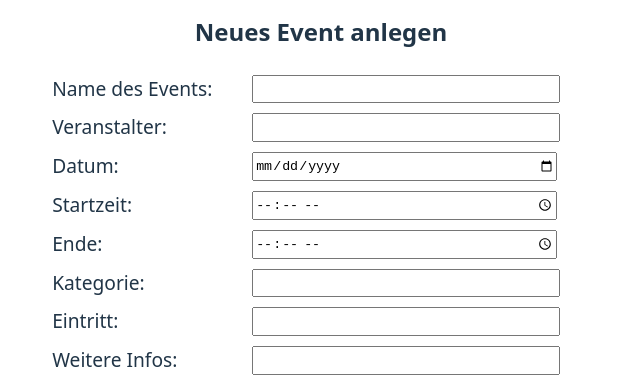
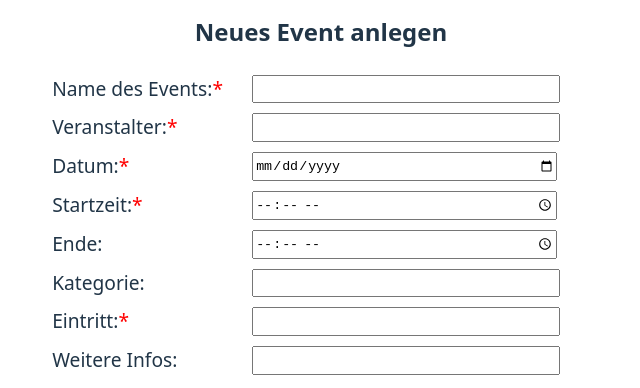
Before and after one commit to Bodinho13/Eventcalender, a React (Vite) app: page /new in a window 1280 px wide. Shown: the part 150-538 px from the top of the page, without its empty margins (319-959 px from the left). Built offline with nearby package versions, Linux system fonts and the light colour scheme.

Commit message:
New Comp EwLabelInputBox for better readability

```diff
--- a/src/components/EwEventForm.tsx
+++ b/src/components/EwEventForm.tsx
@@ -1,4 +1,5 @@
 import React, { useState } from "react";
+import { EwLabelInputBox } from "./EwLabelInputBox";
 
 
 const EwEventForm = () => {
@@ -44,38 +45,30 @@ const EwEventForm = () => {
         <div>
             <h2>Neues Event anlegen</h2>
             <form action={submitEvent}>
-                <label className="ew-label">
-                    <span className="ew-label-text">Name des Events:</span>
-                    <input className="ew-input-text" type="text" name="eventName" value={event?.eventName || ""} onChange={(e) => changeEventData(e)}/>
-                </label>
-                <label className="ew-label">
-                    <span className="ew-label-text">Veranstalter:</span>
-                    <input className="ew-input-text" type="text" name="host" value={event?.host || ""} onChange={(e) => changeEventData(e)}/>
-                </label>
-                <label className="ew-label">
-                    <span className="ew-label-text">Datum:</span>
-                    <input className="ew-input-text" type="date" name="date" value={String(event?.date) || ""} onChange={(e) => changeEventData(e)}/>
-                </label>
-                <label className="ew-label">
-                    <span className="ew-label-text">Startzeit:</span>
-                    <input className="ew-input-text" type="time" name="startTime" value={event?.startTime || ""} onChange={(e) => changeEventData(e)}/>
-                </label>
-                <label className="ew-label">
-                    <span className="ew-label-text">Ende:</span>
-                    <input className="ew-input-text" type="time" name="endTime" value={event?.endTime || ""} onChange={(e) => changeEventData(e)}/>
-                </label>
-                <label className="ew-label">
-                    <span className="ew-label-text">Kategorie:</span>
-                    <input className="ew-input-text" type="text" name="eventCategory" value={event?.eventCategory || ""} onChange={(e) => changeEventData(e)}/>
-                </label>
-                <label className="ew-label">
-                    <span className="ew-label-text">Eintritt:</span>
-                    <input className="ew-input-text" type="number" name="entryFee" value={event?.entryFee || ""} onChange={(e) => changeEventData(e)}/>
-                </label>
-                <label className="ew-label">
-                    <span className="ew-label-text">Weitere Infos:</span>
-                    <input className="ew-input-text" type="textarea" name="additionalInfo" value={event?.additionalInfo || ""} onChange={(e) => changeEventData(e)}/>
-                </label>
+                <EwLabelInputBox labelVal="Name des Events:" inputName="eventName" inputVal={event?.eventName}
+                    handleChange={(e: React.ChangeEvent) => changeEventData(e)} required={true} />
+
+                <EwLabelInputBox labelVal="Veranstalter:" inputName="host" inputVal={event?.host}
+                    handleChange={(e: React.ChangeEvent) => changeEventData(e)} required={true} />
+
+                <EwLabelInputBox labelVal="Datum:" inputName="date" inputVal={event?.date}
+                    handleChange={(e: React.ChangeEvent) => changeEventData(e)} inputType="date" required={true} />
+
+                <EwLabelInputBox labelVal="Startzeit:" inputName="startTime" inputVal={event?.startTime}
+                    handleChange={(e: React.ChangeEvent) => changeEventData(e)} inputType="time" required={true} />
+
+                <EwLabelInputBox labelVal="Ende:" inputName="endTime" inputVal={event?.endTime}
+                    handleChange={(e: React.ChangeEvent) => changeEventData(e)} inputType="time" />
+
+                <EwLabelInputBox labelVal="Kategorie:" inputName="eventCategory" inputVal={event?.eventCategory}
+                    handleChange={(e: React.ChangeEvent) => changeEventData(e)} />
+
+                <EwLabelInputBox labelVal="Eintritt:" inputName="entryFee" inputVal={event?.entryFee}
+                    handleChange={(e: React.ChangeEvent) => changeEventData(e)} inputType="number" required={true} />
+
+                <EwLabelInputBox labelVal="Weitere Infos:" inputName="additionalInfo" inputVal={event?.additionalInfo}
+                    handleChange={(e: React.ChangeEvent) => changeEventData(e)} inputType="textarea" />
+
                 <label className="ew-label">
                     <span className="ew-label-text">Extras:</span>
                     <input className="ew-input-check" type="checkbox" name="comedyshow"/> Comedy-Show
@@ -103,7 +96,7 @@ const EwEventForm = () => {
         </div>
     )
 }
-//TODO: Kategorie --> selectbox, start- & endZeit --> string
+//TODO: Kategorie --> selectbox
 
 export {
     EwEventForm
--- /dev/null
+++ b/src/components/EwLabelInputBox.tsx
@@ -0,0 +1,18 @@
+
+
+const EwLabelInputBox = (props: any) => {
+    const {labelVal, inputName, inputVal, handleChange, inputType = "text", required = false} = props;
+
+    return (
+        <label className="ew-label">
+            <span className="ew-label-text">
+                {labelVal}{required && <span style={{color: "red"}}>*</span> }
+            </span>
+            <input className="ew-input-text" type={inputType} name={inputName} value={inputVal || ""} onChange={handleChange} required={required} />
+        </label>
+    );
+}
+
+export {
+    EwLabelInputBox
+}
```
